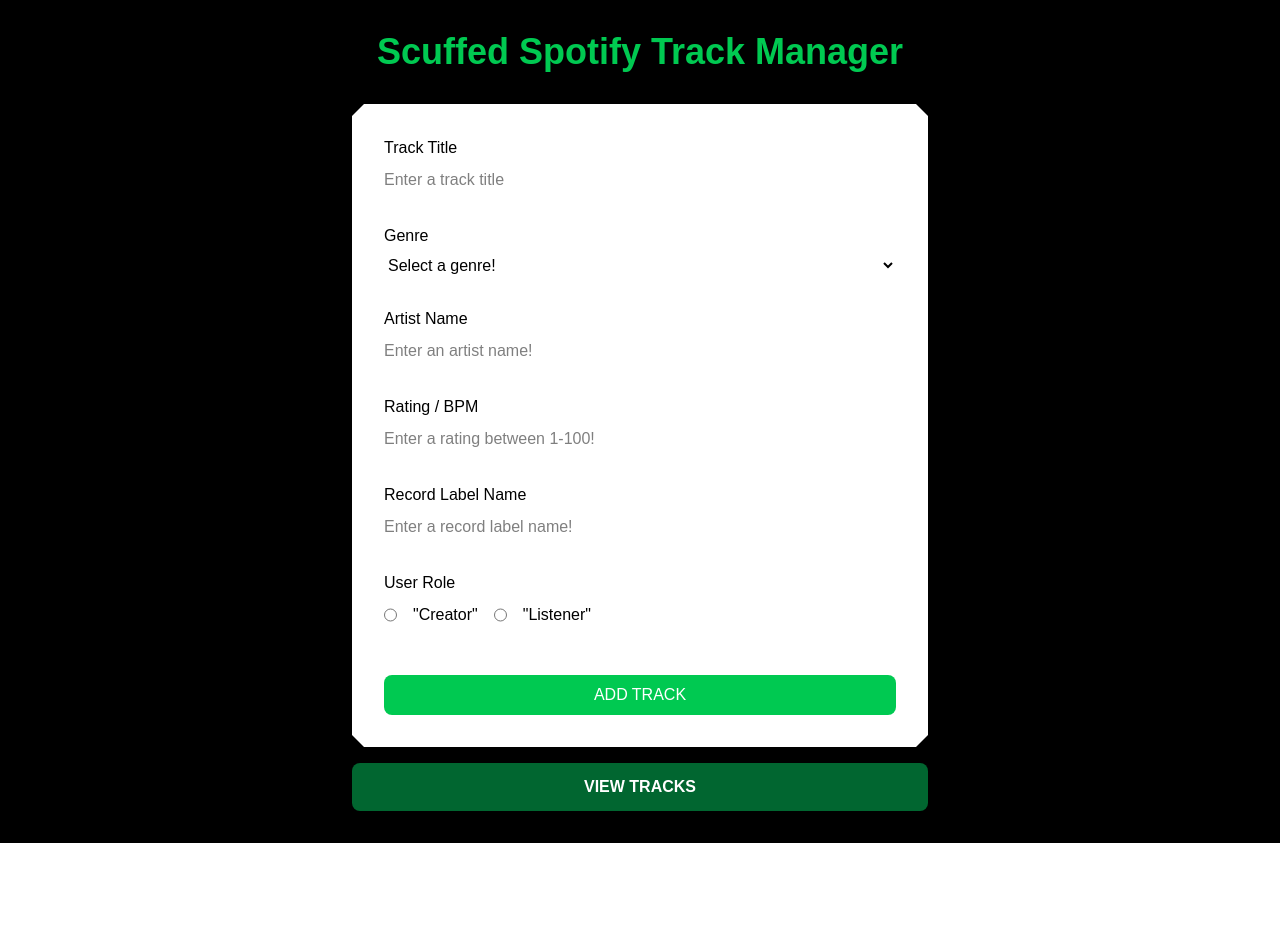
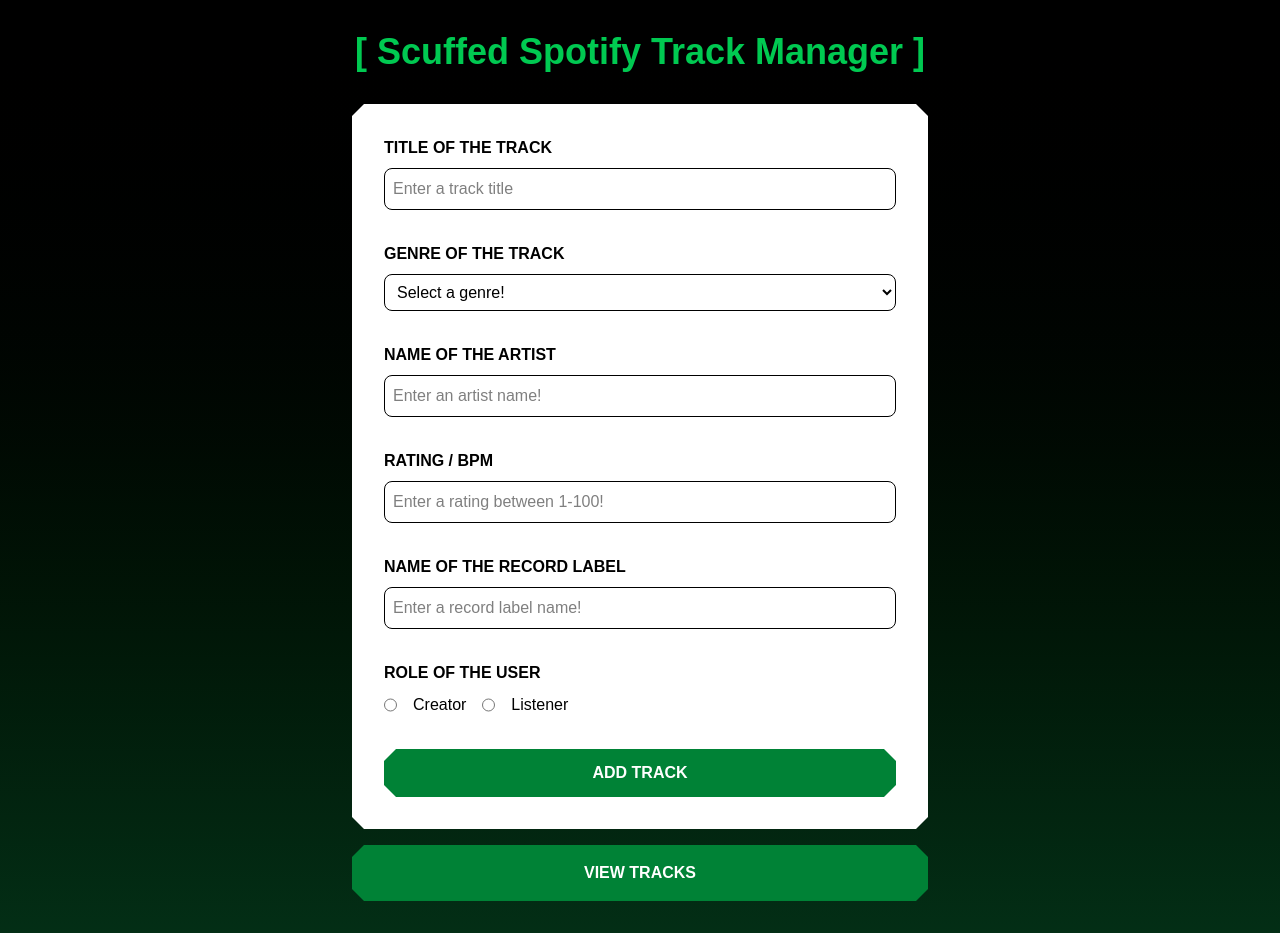
Before and after one commit to FallenFromTheKliff/ScuffedSpotifyTrackManager, a React (Vite) app: page / in a window 1280 px wide. Before the commit the page ends 843 px from the top, so only its background shows below. Built offline with nearby package versions, Linux system fonts and the light colour scheme; a web font is replaced by a local one.

Commit message:
Polished UI and fixed active card details display

```diff
--- a/src/App.jsx
+++ b/src/App.jsx
@@ -5,13 +5,20 @@
 
 function App() {
   const [tracks, setTracks] = useState([]);
-  const [selectedTrack, setSelectedTrack] = useState(null);
+  const [selectedTrack, setSelectedTrack] = useState("");
   const [activeTrack, setActiveTrack] = useState("");
   const [creatorHighlight, setCreatorHighlight] = useState(false);
   const [showTracks, setShowTracks] = useState(false);
 
   const handleAdd = (track) => {
-    setTracks((currentTracks) => [...currentTracks, track]);
+    setTracks((currentTracks) => {
+      const updatedTracks = [];
+      for (let i = 0; i < currentTracks.length; i++) {
+        updatedTracks.push(currentTracks[i]);
+      }
+      updatedTracks.push(track);
+      return updatedTracks;
+    });
   }
   const handleRowSelection = (title) => {
     setActiveTrack(title);
@@ -29,10 +36,10 @@
   }, [activeTrack, tracks]);
 
   return (
-    <div className="min-h-screen bg-black p-8 flex flex-col items-center justify-center font-spotify">
+    <div className="flex flex-col items-center justify-center min-h-screen p-8 font-spotify bg-linear-to-t from-green-950 to-black">
       <div className="w-full max-w-6xl flex flex-col items-center">
-        <h1 className="text-4xl text-green-500 font-spotify font-bold mb-8 text-center">
-          Scuffed Spotify Track Manager
+        <h1 className="text-4xl text-green-500 font-bold mb-8">
+          [ Scuffed Spotify Track Manager ]
         </h1>
         {showTracks ? (
           <div>
@@ -40,16 +47,16 @@
               <button
                 type="button"
                 onClick={() => setShowTracks(false)}
-                className="rounded-lg bg-gray-700 text-white px-5 py-3 font-bold"
+                className="octagonee-12 bg-green-700 text-white px-5 py-3 font-bold hover:bg-green-900 duration-200 cursor-pointer"
               >
                 GO BACK
               </button>
               <button
                 type="button"
                 onClick={() => setCreatorHighlight(!creatorHighlight)}
-                className="rounded-lg bg-gray-700 text-white px-5 py-3 font-bold"
+                className="octagonee-12 bg-green-700 text-white px-5 py-3 font-bold hover:bg-green-900 duration-200 cursor-pointer"
               >
-                {creatorHighlight ? "SHOW ALL TRACKS" : "SHOW ONLY CREATORS"}
+                {creatorHighlight ? "UNHIGHLIGHT CREATORS" : "HIGHLIGHT CREATORS "}
               </button>
             </div>
             <TrackTable
@@ -65,7 +72,7 @@
             <button
               type="button"
               onClick={() => setShowTracks(true)}
-              className="rounded-lg bg-green-800 text-white px-5 py-3 font-bold mt-4 w-full"
+              className="octagonee-12 bg-green-700 text-white p-4 font-bold mt-4 w-full hover:bg-green-900 duration-200 cursor-pointer"
             >
               VIEW TRACKS
             </button>
--- a/src/components/TrackCard.jsx
+++ b/src/components/TrackCard.jsx
@@ -3,19 +3,19 @@
   const isActive = track !== null && track !== undefined;
 
   return (
-    <div className="mt-8 bg-white border border-white octagonee-8 p-6">
+    <div className="mt-8 bg-white text-center octagonee-12 p-6">
       <h2 className="text-2xl font-spotify font-bold mb-4">ACTIVE TRACK:</h2>
       {isActive ? (
-        <div className="bg-white">
-          <p>Title: {track.title}</p>
-          <p>Genre: {track.genre}</p>
-          <p>Artist: {track.artist}</p>
-          <p>Rating / BPM: {track.rating}</p>
-          <p>Label: {track.label}</p>
-          <p>Role: {track.role}</p>
+        <div className="bg-white text-left">
+          <p className="text-lg"><b>TITLE OF THE TRACK:</b> {track.title}</p>
+          <p className="text-lg"><b>GENRE:</b> {track.genre}</p>
+          <p className="text-lg"><b>ARTIST:</b> {track.artist}</p>
+          <p className="text-lg"><b>Rating / BPM:</b> {track.rating} / 100</p>
+          <p className="text-lg"><b>Label:</b> {track.label}</p>
+          <p className="text-lg"><b>Role:</b> {track.role}</p>
         </div>
       ) : (
-        <p className="bg-white text-gray-400">Select a track from the table to see its details.</p>
+        <p className="text-lg">Select a track from the table to see its details!</p>
       )}
     </div>
   )
--- a/src/components/TrackForm.jsx
+++ b/src/components/TrackForm.jsx
@@ -34,13 +34,13 @@
       setRoleError("Please select a role!");
     } else if (!title) {
       setTitleError("Please enter a track title!");
-    } else if (title.length < 3) {
+    } else if (title.length <= 3) {
       setTitleError("Track title must be at least 3 characters long!");
     } else if (!genre) {
       setGenreError("Please select a genre!");
     } else if (!artist) {
       setArtistError("Please enter an artist name!");
-    } else if (artist.length < 3) {
+    } else if (artist.length <= 3) {
       setArtistError("Artist name must be at least 3 characters long!");
     }else if (!rating) {
       setRatingError("Please enter a valid rating!");
@@ -48,7 +48,7 @@
       setRatingError("Rating / BPM must be between 1 and 100!");
     } else if (!label) {
       setLabelError("Please enter a label!");
-    } else if (label.length < 3) {
+    } else if (label.length <= 3) {
       setLabelError("Label name must be at least 3 characters long!");
     } else if (!role) {
       setRoleError("Please select a role!");
@@ -75,7 +75,7 @@
   return (
     <div className="w-xl h-full p-8 octagonee-12 bg-white">
       <form onSubmit={handleSubmit} className="flex flex-col gap-2">
-        <h4>Track Title</h4>
+        <h4 className="font-bold">TITLE OF THE TRACK</h4>
         <input
           type="text"
           value={title}
@@ -87,10 +87,11 @@
               setTitleError("");
             }
           }}
+          className="border rounded-lg p-2"
           placeholder="Enter a track title"
         />
         <p className="text-red-500 text-xs h-4">{titleError}</p>
-        <h4>Genre</h4>
+        <h4 className="font-bold">GENRE OF THE TRACK</h4>
         <select
           value={genre}
           onChange={(iwantitthatway) => {
@@ -101,6 +102,7 @@
               setGenreError("");
             }
           }}
+          className="border rounded-lg p-2"
         >
           <option value="">Select a genre!</option>
           <option value="Pop">Pop</option>
@@ -109,7 +111,7 @@
           <option value="Indie">Indie</option>
         </select>
         <p className="text-red-500 text-xs h-4">{genreError}</p>
-        <h4>Artist Name</h4>
+        <h4 className="font-bold">NAME OF THE ARTIST</h4>
         <input
           type="text"
           value={artist}
@@ -121,10 +123,11 @@
               setArtistError("");
             }
           }}
+          className="border rounded-lg p-2"
           placeholder="Enter an artist name!"
         />
         <p className="text-red-500 text-xs h-4">{artistError}</p>
-        <h4>Rating / BPM</h4>
+        <h4 className="font-bold">RATING / BPM</h4>
         <input
           type="number"
           min="1"
@@ -140,10 +143,11 @@
               setRatingError("");
             }
           }}
+          className="border rounded-lg p-2"
           placeholder="Enter a rating between 1-100!"
         />
         <p className="text-red-500 text-xs h-4">{ratingError}</p>
-        <h4>Record Label Name</h4>
+        <h4 className="font-bold">NAME OF THE RECORD LABEL</h4>
         <input
           type="text"
           value={label}
@@ -155,10 +159,11 @@
               setLabelError("");
             }
           }}
+          className="border rounded-lg p-2"
           placeholder="Enter a record label name!"
         />
         <p className="text-red-500 text-xs h-4">{labelError}</p>
-        <h4>User Role</h4>
+        <h4 className="font-bold">ROLE OF THE USER</h4>
         <div className="flex flex-row gap-4">
           <input
             type="radio"
@@ -170,7 +175,7 @@
               setRoleError("");
             }}
           />
-          <h4>"Creator"</h4>
+          <h4>Creator</h4>
           <input
             type="radio"
             name="role"
@@ -181,10 +186,12 @@
               setRoleError("");
             }}
           />
-          <h4>"Listener"</h4>
+          <h4>Listener</h4>
         </div>
         <p className="text-red-500 text-xs h-4">{roleError}</p>
-        <button type="submit" className="bg-green-500 text-white px-4 py-2 rounded-lg mt-4">ADD TRACK</button>
+        <button type="submit" className="bg-green-700 text-white font-bold p-3 octagonee-12 hover:bg-green-900 duration-200 cursor-pointer">
+          ADD TRACK
+        </button>
       </form>
     </div>
   )
--- a/src/components/TrackTable.jsx
+++ b/src/components/TrackTable.jsx
@@ -20,8 +20,8 @@
     },
     initialState: {
       pagination: {
-      pageSize: 5,
-      pageIndex: 0
+        pageSize: 5,
+        pageIndex: 0
       }
     }
    });
@@ -38,7 +38,7 @@
     for (let j = 0; j < headerGroup.headers.length; j++) {
       const header = headerGroup.headers[j];
       headers.push(
-        <th key={header.id} className="border border-white px-4 py-2 text-center">
+        <th key={header.id} className="px-4 py-2 text-center">
           {header.column.columnDef.header}
         </th>
       );
@@ -48,19 +48,19 @@
     const row = currentRows[i];
     const cells = row.getAllCells();
     const rowCells = [];
-    let rowClass = "hover:bg-green-500";
+    let rowClass = "hover:bg-green-300 duration-200 cursor-pointer";
 
     for (let j = 0; j < cells.length; j++) {
       const cell = cells[j];
       rowCells.push(
-        <td key={cell.id} className="border border-white px-3 py-2 text-center">
+        <td key={cell.id} className="px-3 py-2 text-center">
           {cell.getValue()}
         </td>
       );
     }
 
     if (props.creatorHighlight && row.original.role === "Creator") {
-      rowClass = "bg-green";
+      rowClass = "bg-green-200";
     }
     rows.push(
       <tr
@@ -74,9 +74,9 @@
   }
 
   return (
-    <div className="w-3xl">
+    <div className="w-3xl p-2 bg-white octagonee-12">
       <div className="h-80 overflow-y-auto">
-        <table className="w-full border-collapse border border-white octagonee-8 bg-white">
+        <table className="w-full">
           <thead>
             <tr>{headers}</tr>
           </thead>
@@ -88,18 +88,18 @@
           type="button"
           onClick={() => table.previousPage()}
           disabled={!table.getCanPreviousPage()}
-          className="rounded-lg bg-gray-700 text-white px-5 py-3 font-bold"
+          className="octagonee-12 bg-green-700 text-white px-6 py-3 font-bold hover:bg-green-900 duration-200 cursor-pointer"
         >
           PREV
         </button>
-        <div className="text-white font-bold">
+        <div className="font-bold">
           Page {table.state.pagination.pageIndex + 1} of {table.getPageCount()}
         </div>
         <button
           type="button"
           onClick={() => table.nextPage()}
           disabled={!table.getCanNextPage()}
-          className="rounded-lg bg-gray-700 text-white px-5 py-3 font-bold"
+          className="octagonee-12 bg-green-700 text-white px-6 py-3 font-bold hover:bg-green-900 duration-200 cursor-pointer"
         >
           NEXT
         </button>
```
